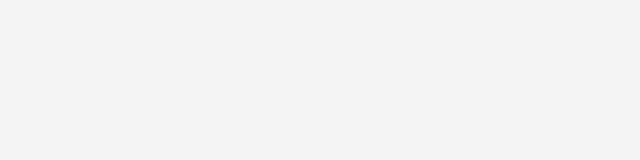
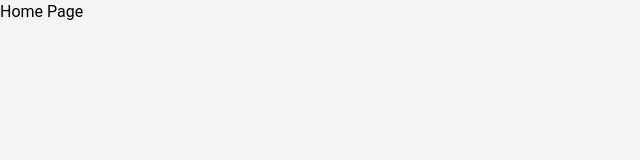
Before and after one commit to Nathanim1919/qrcode, a React (Vite) app in the folder client/: page / in a window 1280 px wide. Before the commit this address had no page. Shown: the top 160 px of the page, without its empty margins (0-640 px from the left). Built offline with nearby package versions, Linux system fonts and the light colour scheme.

Commit message:
Add HomePage, AdminPage, and LoginPage routes to the application

```diff
--- a/client/src/App.tsx
+++ b/client/src/App.tsx
@@ -1,12 +1,17 @@
 import "./App.css";
 import { ValidateQrCode } from "./components/validateQrCode";
 import { Route, Routes } from "react-router-dom";
+import HomePage from "./pages/Home";
+import AdminPage from "./pages/AdminPage";
+import LoginPage from "./pages/LoginPage";
 
 function App() {
   return (
     <Routes>
-
-      <Route path="/validateQrCode" element={<ValidateQrCode/>} />
+      <Route path="/" element={<HomePage />} />
+      <Route path="/login" element={<LoginPage />} />
+      <Route path="/admin" element={<AdminPage />} />
+      <Route path="/validateQrCode" element={<ValidateQrCode />} />
     </Routes>
   );
 }
```
